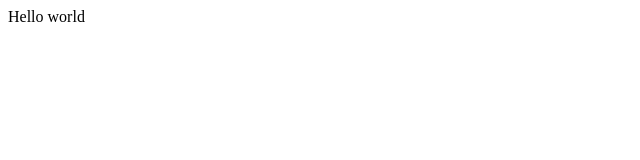
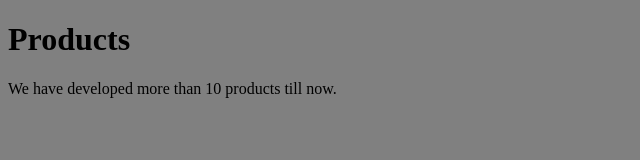
Before and after one commit to chakradhar29/chakradhar29.github.io, a plain HTML site: page index.html in a window 1280 px wide. Shown: the whole page, without its empty margins (0-640 px from the left). Drawn offline with Linux system fonts and the light colour scheme.

Commit message:
Update index.html

```diff
--- a/index.html
+++ b/index.html
@@ -1,6 +1,10 @@
+<!DOCTYPE html>
 <html>
-<header><title>This is title</title></header>
-<body>
-Hello world
-</body>
+   <head>
+      <title>HTML Backgorund Color</title>
+   </head>
+   <body style="background-color:grey;">
+      <h1>Products</h1>
+      <p>We have developed more than 10 products till now.</p>
+   </body>
 </html>
```
